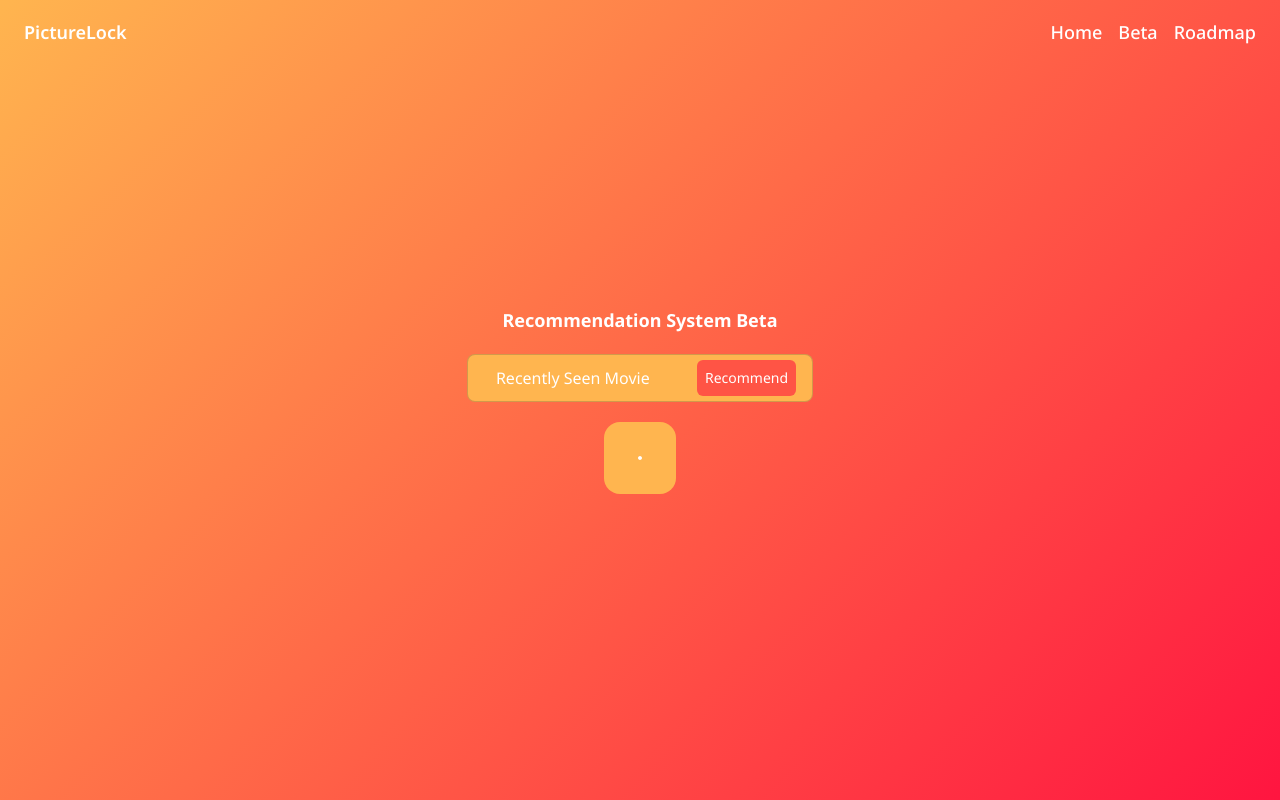
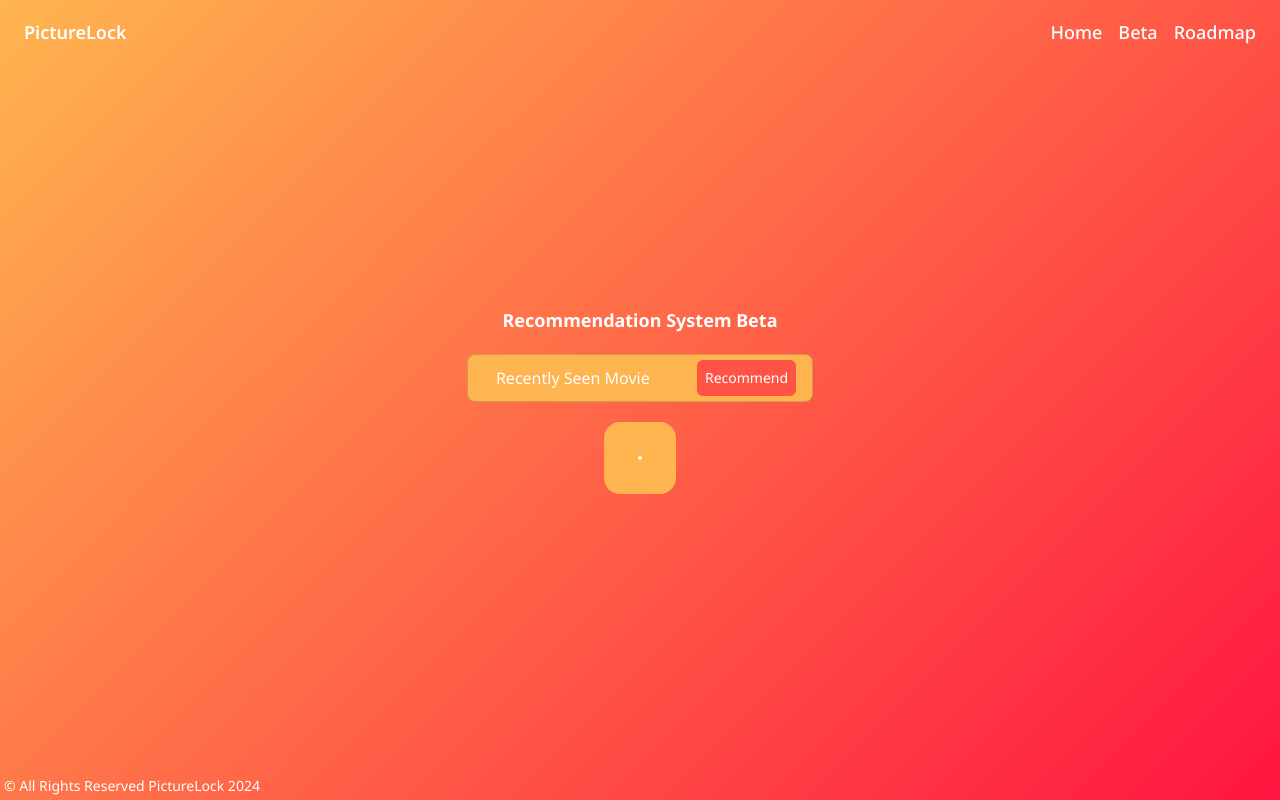
Before and after one commit to andykr1k/PictureLock, a React (Vite) app in the folder Frontend/Web/PictureLock/: page /recommend in a window 1280 px wide. Built offline with nearby package versions, Linux system fonts and the light colour scheme; a web font is replaced by a local one.

Commit message:
Adding copyright

```diff
--- a/Frontend/Web/PictureLock/src/components/Layout.jsx
+++ b/Frontend/Web/PictureLock/src/components/Layout.jsx
@@ -6,6 +6,9 @@ export default function Layout({ children }){
     <div className="-z-10">
       <Navbar />
       <div className="z-30">{children}</div>
+      <footer className="text-white absolute bottom-0 text-sm p-1">
+        © All Rights Reserved PictureLock 2024
+      </footer>
     </div>
   );
 };
--- a/Frontend/Web/PictureLock/src/pages/LandingPage.jsx
+++ b/Frontend/Web/PictureLock/src/pages/LandingPage.jsx
@@ -3,9 +3,6 @@ export default function LandingPage() {
     <div className="flex items-center justify-center h-[100dvh]">
       <div className="container mx-10 z-50">
         <div className="text-center">
-          <video autoPlay loop muted>
-            <source src={'./blackandwhiteslate.mov'} type="video/mp4"></source>
-          </video>
           <div className="flex justify-center">
             <img className="w-48" src="./logo.png" />
           </div>
```
